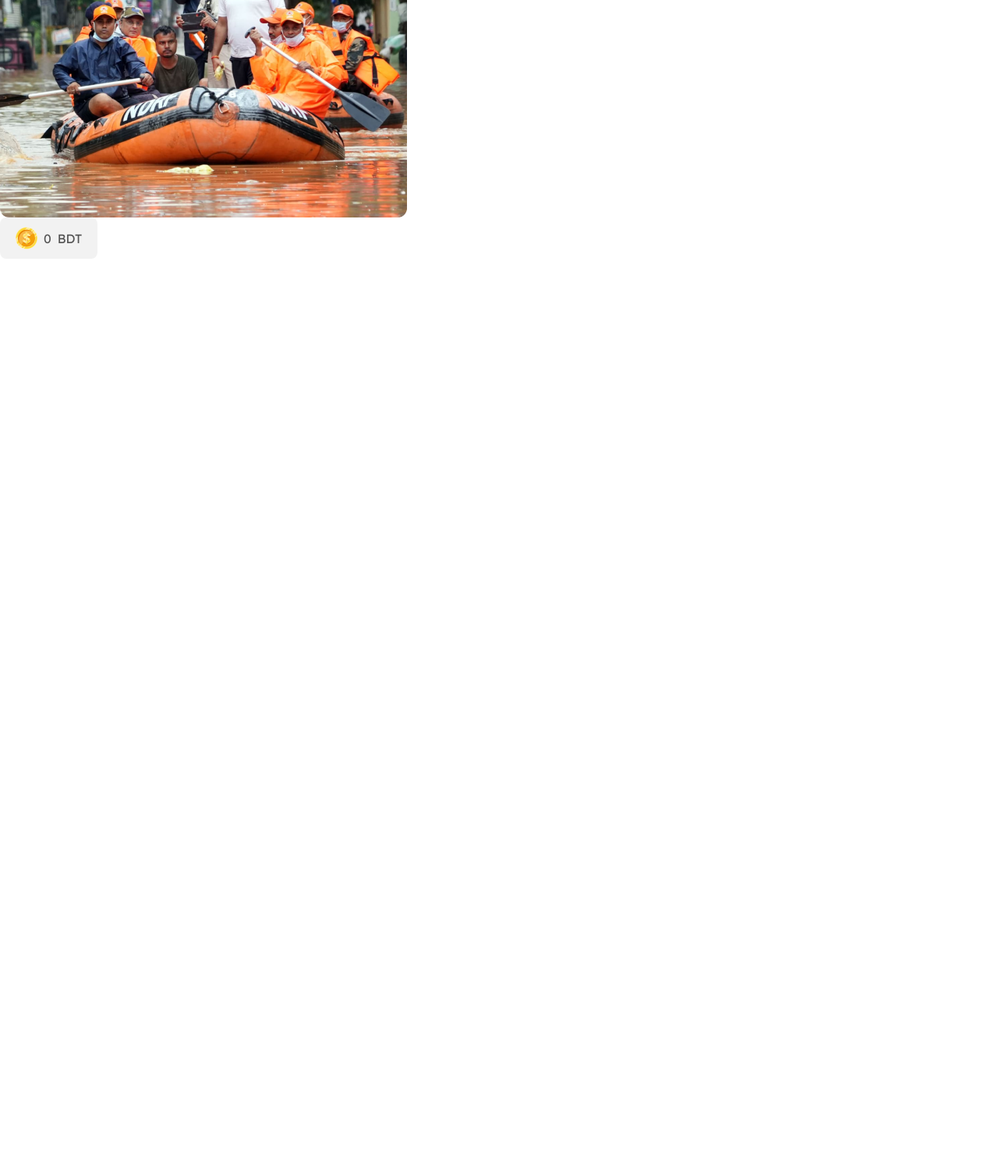
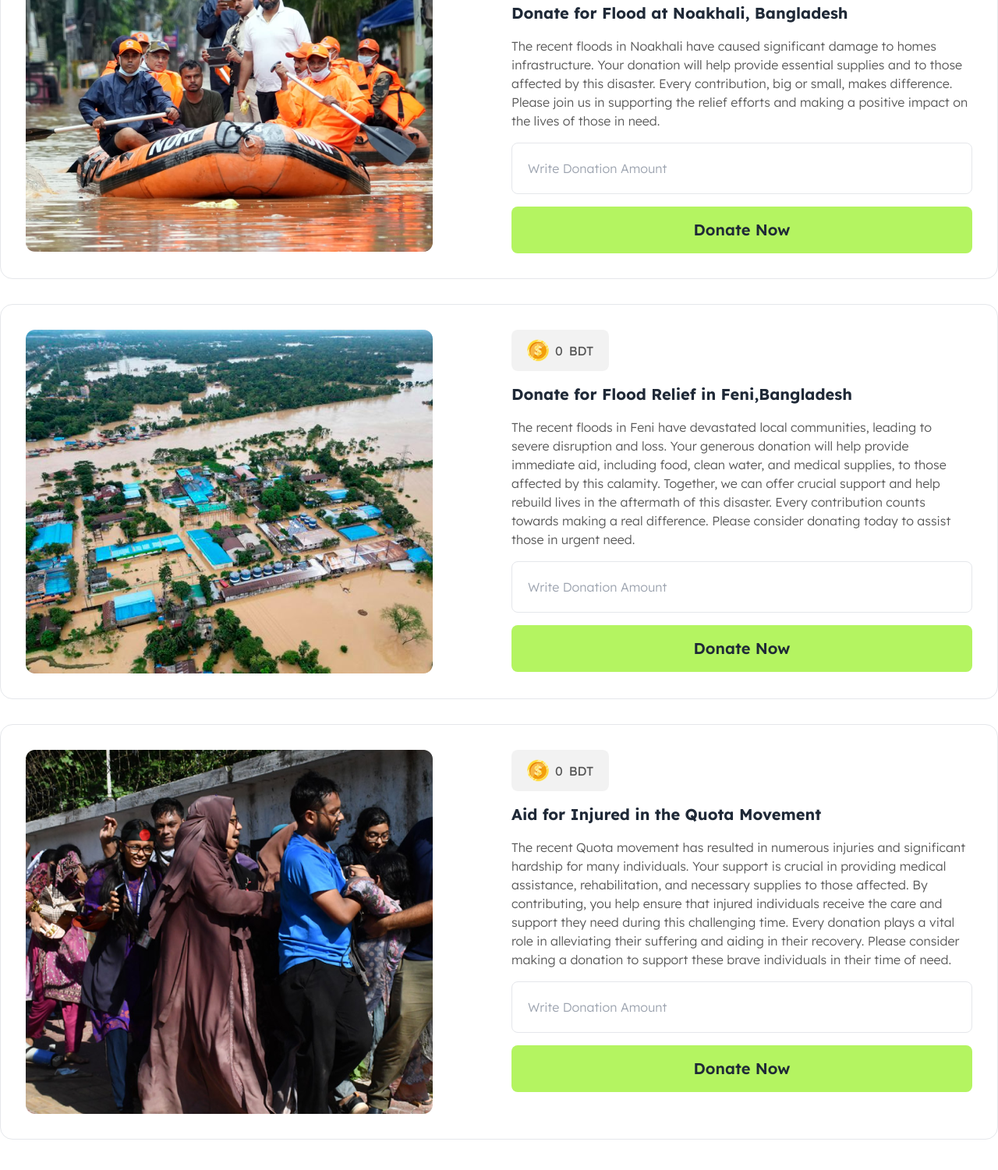
Before and after one commit to mdmonjumon/donate-bangladesh, a plain HTML site: page index.html in a window 1280 px wide. Shown: the part 381-1882 px from the top of the page at 78% size. Before the commit the page ends 800 px from the top, so only its background shows below. Drawn offline with nearby package versions, Linux system fonts and the light colour scheme.

Commit message:
feni section and quota section added

```diff
--- a/index.html
+++ b/index.html
@@ -38,7 +38,7 @@
     <header class="max-w-screen-2xl mx-auto">
         <nav class="flex justify-around bg-[#F9F7F3] pt-6 pb-14">
             <div>
-                <button class="btn bg-primary-btn font-semibold text-xl">Blog</button>
+                <button class="bg-primary-btn font-semibold text-xl py-4 px-8 rounded-lg hover:">Blog</button>
             </div>
             <div class="flex items-center gap-4">
                 <div>
@@ -60,20 +60,95 @@
         </div>
     </header>
 
-    <main class="max-w-screen-xl">
-        <section class="noakhali-section">
-            <div>
+    <main class="max-w-screen-xl mx-auto space-y-8 mb-20">
+        <!-- Noakhali section start -->
+        <section class="flex gap-8 p-8 border rounded-2xl">
+            <div class="flex-1">
                 <img src="./assets/noakhali.png" alt="noakhali">
             </div>
-            <div>
-                <div class="flex gap-2 items-center text-primary-text font-normal text-base py-3 px-5 w-max rounded-lg bg-primary-bg">
+            <div class="space-y-4 flex-1">
+                <div
+                    class="flex gap-2 items-center text-primary-text font-normal text-base py-3 px-5 w-max rounded-lg bg-primary-bg">
                     <img src="./assets/coin.png" alt="coin">
                     <span>0</span>
                     <p>BDT</p>
                 </div>
+                <h2 class="font-bold text-xl">Donate for Flood at Noakhali, Bangladesh</h2>
+                <p class="font-light text-base text-primary-text">The recent floods in Noakhali have caused significant
+                    damage to homes infrastructure. Your donation
+                    will help provide essential supplies and to those affected by this disaster. Every contribution, big
+                    or small, makes difference. Please join us in supporting the relief efforts and making a positive
+                    impact on the lives of those in need.
+                </p>
+
+                <input class="border w-full p-5 font-light text-base text-primay-text rounded-lg" type="text" name=""
+                    id="" placeholder="Write Donation Amount">
+
+                <button class="font-semibold text-xl py-4 bg-primary-btn w-full rounded-lg">Donate Now</button>
             </div>
 
         </section>
+        <!-- Noakhali section start -->
+
+        <!-- Feni section start -->
+        <section class="flex gap-8 p-8 border rounded-2xl">
+            <div class="flex-1">
+                <img src="./assets/feni.png" alt="noakhali">
+            </div>
+            <div class="space-y-4 flex-1">
+                <div
+                    class="flex gap-2 items-center text-primary-text font-normal text-base py-3 px-5 w-max rounded-lg bg-primary-bg">
+                    <img src="./assets/coin.png" alt="coin">
+                    <span>0</span>
+                    <p>BDT</p>
+                </div>
+                <h2 class="font-bold text-xl">Donate for Flood Relief in Feni,Bangladesh</h2>
+                <p class="font-light text-base text-primary-text">The recent floods in Feni have devastated local
+                    communities, leading to severe disruption and loss. Your generous donation will help provide
+                    immediate aid, including food, clean water, and medical supplies, to those affected by this
+                    calamity. Together, we can offer crucial support and help rebuild lives in the aftermath of this
+                    disaster. Every contribution counts towards making a real difference. Please consider donating today
+                    to assist those in urgent need.
+                </p>
+
+                <input class="border w-full p-5 font-light text-base text-primay-text rounded-lg" type="text" name=""
+                    id="" placeholder="Write Donation Amount">
+
+                <button class="font-semibold text-xl py-4 bg-primary-btn w-full rounded-lg">Donate Now</button>
+            </div>
+
+        </section>
+        <!-- Feni section end -->
+
+        <!-- Quota section start -->
+        <section class="flex gap-8 p-8 border rounded-2xl">
+            <div class="flex-1">
+                <img src="./assets/quota-protest.png" alt="noakhali">
+            </div>
+            <div class="space-y-4 flex-1">
+                <div
+                    class="flex gap-2 items-center text-primary-text font-normal text-base py-3 px-5 w-max rounded-lg bg-primary-bg">
+                    <img src="./assets/coin.png" alt="coin">
+                    <span>0</span>
+                    <p>BDT</p>
+                </div>
+                <h2 class="font-bold text-xl">Aid for Injured in the Quota Movement</h2>
+                <p class="font-light text-base text-primary-text">The recent Quota movement has resulted in numerous
+                    injuries and significant hardship for many individuals. Your support is crucial in providing medical
+                    assistance, rehabilitation, and necessary supplies to those affected. By contributing, you help
+                    ensure that injured individuals receive the care and support they need during this challenging time.
+                    Every donation plays a vital role in alleviating their suffering and aiding in their recovery.
+                    Please consider making a donation to support these brave individuals in their time of need.
+                </p>
+
+                <input class="border w-full p-5 font-light text-base text-primay-text rounded-lg" type="text" name=""
+                    id="" placeholder="Write Donation Amount">
+
+                <button class="font-semibold text-xl py-4 bg-primary-btn w-full rounded-lg">Donate Now</button>
+            </div>
+
+        </section>
+        <!-- Quota section end -->
 
     </main>
 
```
